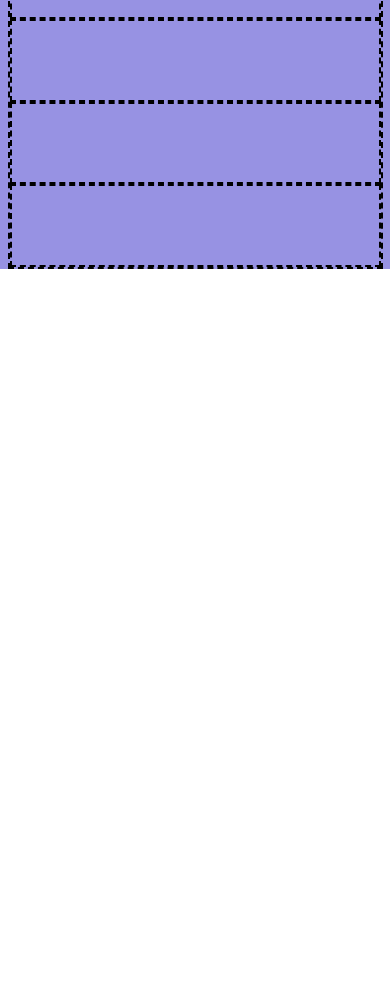
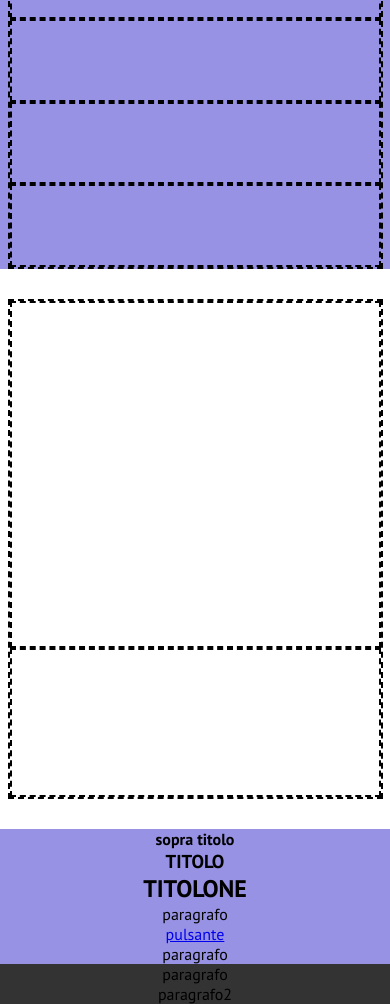
Before and after one commit to NicolaRicci100/htmlcss-responsive-layout, a plain HTML site: page index.html in a window 390 px wide. Shown: the part 2013-3017 px from the top of the page. Before the commit the page ends 2312 px from the top, so only its background shows below. Drawn offline with Linux system fonts and the light colour scheme.

Commit message:
scheletro a blocchi completo

```diff
--- a/css/style.css
+++ b/css/style.css
@@ -51,7 +51,7 @@ header div{
 }
 
 /* impostazioni di main */
-main, section{
+main section{
     margin-top: 30px;
 }
 .jumbotron{                     /** sezione 1 */
@@ -80,11 +80,18 @@ main, section{
 .benefits div{                  /** sezione 4 */
     flex-basis: calc(100% / 3);
 }
+.about-us div:first-child{      /** sezione 5 */
+    flex-basis: 70%;
+}
+.about-us div:last-child{
+    flex-basis: 30%;
+}
+                                /** sezione 6 */
 
-
-
-
-
+/* impostazioni di footer */
+.grey{
+    background-color: rgb(51,51,51);
+}
 
 
 
@@ -107,6 +114,12 @@ main, section{
     .benefits div{
         flex-basis: calc(100% / 2);
     }
+    .about-us div:first-child{
+        flex-basis: 60%;
+    }
+    .about-us div:last-child{
+        flex-basis: 40%;
+    }
 }
 
 /* screen 480px */
@@ -121,4 +134,13 @@ main, section{
     .benefits div{
         flex-basis: 100%;
     }
+    .about-us{
+        flex-direction: column;
+    }
+    .about-us div:first-child{
+        flex-basis: 70%;
+    }
+    .about-us div:last-child{
+        flex-basis: 30%;
+    }
 }
--- a/index.html
+++ b/index.html
@@ -63,10 +63,32 @@
                     </div>
                 </div>
             </section>
-            <section class="white">
-
+            <section class="white">              <!-- sezione 5 -->
+                <div class="container">
+                    <div class="about-us fiat flex wrap debug">
+                        <div class="debug"></div>
+                        <div class="debug"></div>
+                    </div>
+                </div>
+            </section>
+            <section class="violet">            <!-- sezione 6 -->
+                <div class="container">
+                    <div class="center">
+                        <h4>sopra titolo</h4>
+                        <h3>TITOLO</h3>
+                        <h2>TITOLONE</h2>
+                        <p>paragrafo</p>
+                        <a href="#">pulsante</a>
+                        <p>paragrafo</p>
+                    </div>
+                </div>
             </section>
         </main>
-        <footer></footer>
+        <footer class="grey">
+            <div class="container center">
+                <p>paragrafo</p>
+                <p>paragrafo2</p>
+            </div>
+        </footer>
     </body>
 </html>
```
